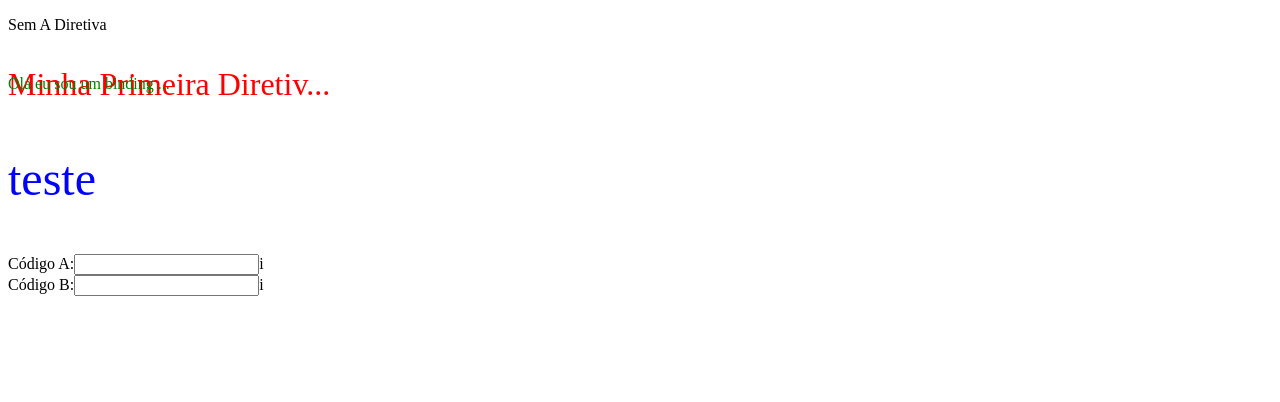
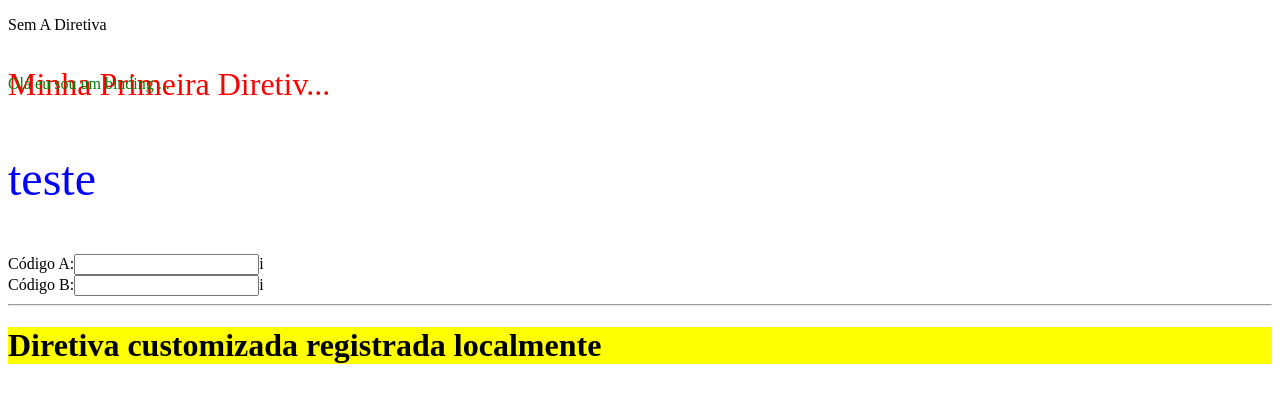
Before and after one commit to leonarddepaula/Projeto-Diretivas-Vue, a Vue app in the folder diretivas/: page / in a window 1280 px wide. Shown: the top 402 px of the page. Built offline with nearby package versions, Linux system fonts and the light colour scheme.

Commit message:
Importando diretivas para o registro local

```diff
--- a/diretivas/src/App.vue
+++ b/diretivas/src/App.vue
@@ -6,11 +6,18 @@
   <span>Código A:</span><input type="text"><span v-informacao:simples.umClickMouse="'Você encontrata o Código A na Parte frontal do equipamento'">i</span>
   <br>
   <span>Código B:</span><input type="text"><span v-informacao:destacado.doisClickMouse.sairAutomaticamente="'Você encontrata o Código B na Parte traseira do equipamento'">i</span>
+  <hr>
+  <h1 v-colorir-fundo-texto="'yellow'">Diretiva customizada  registrada localmente</h1>
 </template>
 
+
 <script>
+import colorirFundoTexto from '@/directives/colorirFundoTexto'
 export default {
   name: 'App',
+  directives: {
+    colorirFundoTexto: colorirFundoTexto
+  },
   data: () => ({
     configuracaoTexto:{ cor: 'blue', tamanhoFonte: '300%' }
   })
--- /dev/null
+++ b/diretivas/src/directives/colorirFundoTexto.js
@@ -0,0 +1,6 @@
+export default {
+    created: function(el, binding){
+      // console.log(el, binding);
+      el.style.background = binding.value
+    }
+  }
```
